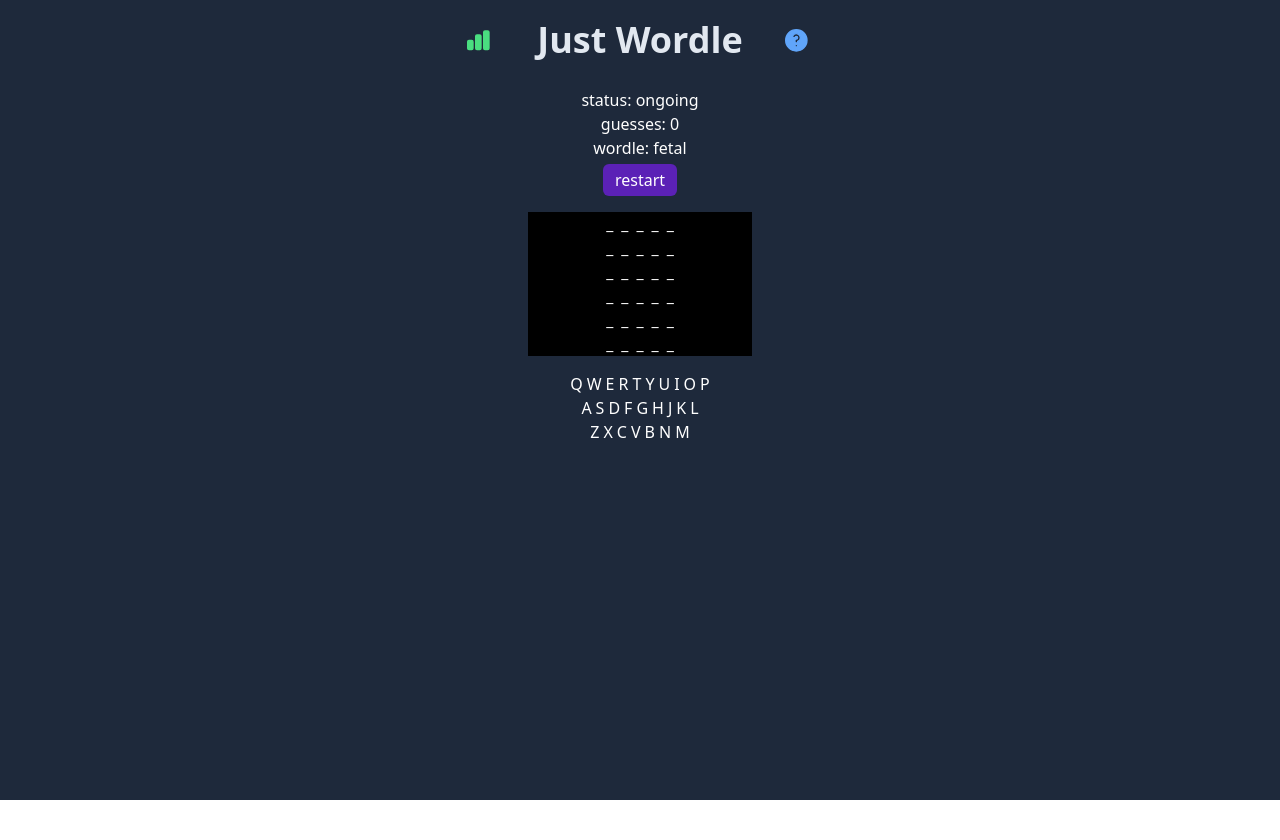
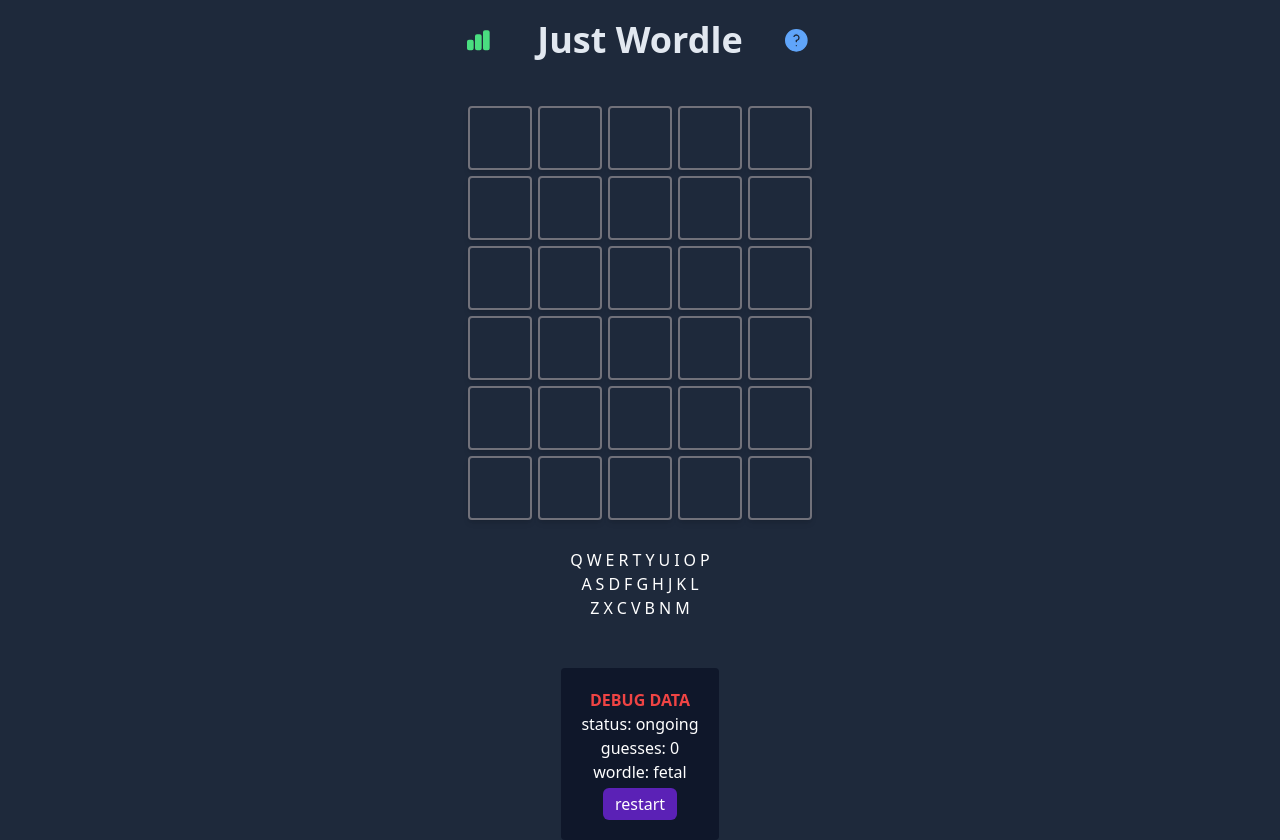
Before and after one commit to jma8774/Wordle-TypeScript, a React (Create React App) app: page / in a window 1280 px wide. Before the commit the page ends 800 px from the top, so only its background shows below. Built offline with nearby package versions, Linux system fonts and the light colour scheme.

Commit message:
Basic UI for each guesses

```diff
--- a/src/App.tsx
+++ b/src/App.tsx
@@ -45,7 +45,10 @@ const App = () => {
       <Header />
 
       <div className="w-1/2 flex flex-col items-center gap-2 text-white mx-auto">
-        <div className="flex flex-col items-center mt-2">
+        <Guesses className="mt-5" guesses={history.data} row={row} />
+        <Keyboard className="mt-5" alphabet={alphabet.alphabet} />
+        <div className="flex flex-col items-center mt-10 bg-slate-900 rounded p-5">
+          <span className="font-bold text-red-500">DEBUG DATA</span>
           <span> status: {status}</span>
           <span> guesses: {row} </span>
           <span> wordle: {wordle} </span>
@@ -58,9 +61,6 @@ const App = () => {
             </button>
           </span>
         </div>
-
-        <Guesses className="mt-2 w-56" guesses={history.data} row={row} />
-        <Keyboard className="mt-2" alphabet={alphabet.alphabet} />
       </div>
     </div>
   );
--- a/src/components/Guesses/Node.tsx
+++ b/src/components/Guesses/Node.tsx
@@ -1,13 +1,14 @@
-import React from "react";
+import React, { useState, useEffect } from "react";
 
-const statusColor: Record<string, string> = {
-  init: "text-white-500",
-  success: "text-green-500",
-  almost: "text-orange-500",
-  never: "text-zinc-500",
+const background: Record<string, string> = {
+  init: "bg-transparent",
+  success: "bg-green-600",
+  almost: "bg-yellow-600",
+  never: "bg-zinc-700",
 };
 
 interface CharColor {
+  id: number;
   ch: string;
   color: string;
 }
@@ -25,8 +26,22 @@ const areEqual = (prevProps: Props, nextProps: Props): boolean => {
 };
 
 const Node = ({ className, pair }: Props) => {
+  const [transition, setTransition] = useState("scale-100");
+
+  useEffect(() => {
+    if (pair.ch === " ") return;
+    setTransition("scale-110");
+  }, [pair.ch]);
+
   return (
-    <span className={`${className} ${statusColor[pair.color]}`}>{pair.ch}</span>
+    <span
+      className={`${className} ${background[pair.color]} ${
+        pair.ch === " " ? "border-zinc-500" : "border-zinc-700"
+      } w-16 h-16 text-slate-200 flex justify-center items-center border-2 text-3xl font-bold rounded shadow-md transition ease-linear duration-100 ${transition}`}
+      onTransitionEnd={() => setTransition("scale-100")}
+    >
+      {pair.ch.toUpperCase()}
+    </span>
   );
 };
 
--- a/src/components/Guesses/index.tsx
+++ b/src/components/Guesses/index.tsx
@@ -2,6 +2,7 @@ import React from "react";
 import Node from "./Node";
 
 interface CharColor {
+  id: number;
   ch: string;
   color: string;
 }
@@ -15,28 +16,15 @@ interface Props {
 const Guesses = ({ className, guesses, row }: Props) => {
   console.log("Log: render guesses");
   return (
-    <div className={`${className} bg-black`}>
+    <div className={`${className}`}>
       {guesses.map((guess, index) => (
-        <div key={index} className="flex justify-center gap-2">
-          {guess.map((pair, index) => (
-            <Node key={`${pair.ch}${index}`} pair={pair} />
+        <div key={index} className="flex justify-center gap-1.5 mt-1.5">
+          {guess.map((pair) => (
+            <Node key={pair.id} pair={pair} />
           ))}
         </div>
       ))}
     </div>
-    // <div className={`${className} bg-slate-900 rounded-md p-5`}>
-    //   {guesses.map((guess, index) => (
-    //     <div key={index} className="flex">
-    //       <span className="flex-1">
-    //         guess #{index + 1}:&nbsp;
-    //         {guess.map((pair, index) => (
-    //           <Node key={`${pair.ch}${index}`} pair={pair} />
-    //         ))}
-    //       </span>
-    //       {index === row && <span> &lt;&lt; </span>}
-    //     </div>
-    //   ))}
-    // </div>
   );
 };
 
--- a/src/components/Header/index.tsx
+++ b/src/components/Header/index.tsx
@@ -6,10 +6,12 @@ import QuestionIcon from "../icons/QuestionIcon";
 
 const handleStatClick = () => {
   console.log("Stat icon clicked");
+  alert("Stat icon clicked");
 };
 
 const handleQuestionClick = () => {
   console.log("Setting icon clicked");
+  alert("Setting icon clicked");
 };
 
 const Header = () => {
--- a/src/components/Keyboard/Node.tsx
+++ b/src/components/Keyboard/Node.tsx
@@ -8,6 +8,7 @@ const statusColor: Record<string, string> = {
 };
 
 interface CharColor {
+  id: number;
   ch: string;
   color: string;
 }
--- a/src/components/Keyboard/index.tsx
+++ b/src/components/Keyboard/index.tsx
@@ -26,7 +26,7 @@ const Keyboard = ({ className, alphabet }: Props) => {
             <Node
               key={ch}
               className="mx-0.5"
-              pair={{ ch: ch.toUpperCase(), color: alphabet[ch] }}
+              pair={{ id: -1, ch: ch.toUpperCase(), color: alphabet[ch] }}
             />
           ))}
         </div>
--- a/src/components/icons/QuestionIcon.tsx
+++ b/src/components/icons/QuestionIcon.tsx
@@ -8,9 +8,9 @@ const QuestionIcon = ({ className }: QuestionProp) => {
   return (
     <IconWrapper className={className}>
       <path
-        fill-rule="evenodd"
+        fillRule="evenodd"
         d="M18 10a8 8 0 11-16 0 8 8 0 0116 0zm-8-3a1 1 0 00-.867.5 1 1 0 11-1.731-1A3 3 0 0113 8a3.001 3.001 0 01-2 2.83V11a1 1 0 11-2 0v-1a1 1 0 011-1 1 1 0 100-2zm0 8a1 1 0 100-2 1 1 0 000 2z"
-        clip-rule="evenodd"
+        clipRule="evenodd"
       />
     </IconWrapper>
   );
--- a/src/hooks/useGame.tsx
+++ b/src/hooks/useGame.tsx
@@ -6,13 +6,19 @@ import useLog from "./useLog";
 const MAX_GUESSES = 6;
 const WORDLE_LEN = 5;
 
+interface CharColor {
+  id: number;
+  ch: string;
+  color: string;
+}
+
 // Returns a 2d array of our initial history array for our game
 const initHistory = (): CharColor[][] => {
   let history: CharColor[][] = [];
   for (let i = 0; i < MAX_GUESSES; i++) {
     history.push([]);
     for (let j = 0; j < WORDLE_LEN; j++) {
-      history[i].push({ ch: "_", color: "init" });
+      history[i].push({ id: i * WORDLE_LEN + j, ch: " ", color: "init" });
     }
   }
   return history;
@@ -22,11 +28,6 @@ const initHistory = (): CharColor[][] => {
 const randomInt = (start: number, end: number): number => {
   return start + Math.floor(Math.random() * (end - start + 1));
 };
-
-interface CharColor {
-  ch: string;
-  color: string;
-}
 
 const useGame = () => {
   const [row, setRow] = useState<number>(0);
@@ -97,7 +98,7 @@ const useGame = () => {
   const handleBackspace = (): void => {
     if (status !== "ongoing" || col === 0) return;
     const newRow = history.data[row].slice();
-    newRow[col - 1] = { ch: " ", color: "init" };
+    newRow[col - 1] = { ...newRow[col - 1], ch: " ", color: "init" };
     history.update(row, newRow);
     setCol(col - 1);
   };
@@ -106,34 +107,34 @@ const useGame = () => {
   const handleChar = (ch: string): void => {
     if (status !== "ongoing" || col >= WORDLE_LEN) return;
     const newRow = history.data[row].slice();
-    newRow[col] = { ch: ch, color: "init" };
+    newRow[col] = { ...newRow[col], ch: ch, color: "init" };
     history.update(row, newRow);
     setCol(col + 1);
   };
 
   // Will update the alphabet with green/yellow/black colors and return the CharColor[] for this guesss
   const getCharColors = (guess: string): CharColor[] => {
-    let wordColors: CharColor[] = [];
-    let wordleSet = new Set(wordle);
+    const newRow = history.data[row].slice();
+    const wordleSet = new Set(wordle);
 
     // Iterate through each character of the guess word
     for (let i = 0; i < guess.length; i++) {
       const ch: string = guess[i];
       if (ch === wordle[i]) {
         // Character at index i of guess is same as character of wordle
-        wordColors.push({ ch: ch, color: "success" });
+        newRow[i] = { ...newRow[i], ch: ch, color: "success" };
         alphabet.updateSuccess(ch);
       } else if (wordleSet.has(ch)) {
         // Otherwise, check if guess char is a char in the wordle
-        wordColors.push({ ch: ch, color: "almost" });
+        newRow[i] = { ...newRow[i], ch: ch, color: "almost" };
         alphabet.updateAlmost(ch);
       } else {
         // Otherwise, mark the character as 'never' possible
-        wordColors.push({ ch: ch, color: "never" });
+        newRow[i] = { ...newRow[i], ch: ch, color: "never" };
         alphabet.updateNever(ch);
       }
     }
-    return wordColors;
+    return newRow;
   };
 
   return {
```
